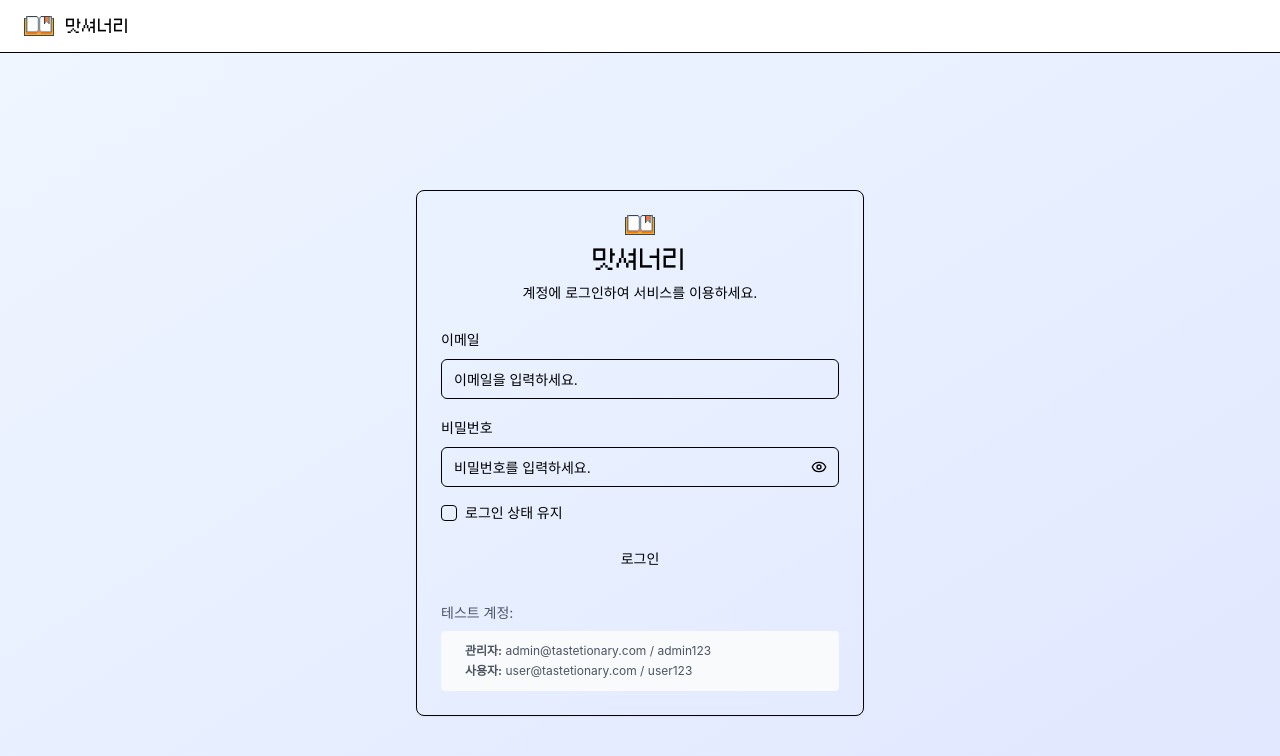
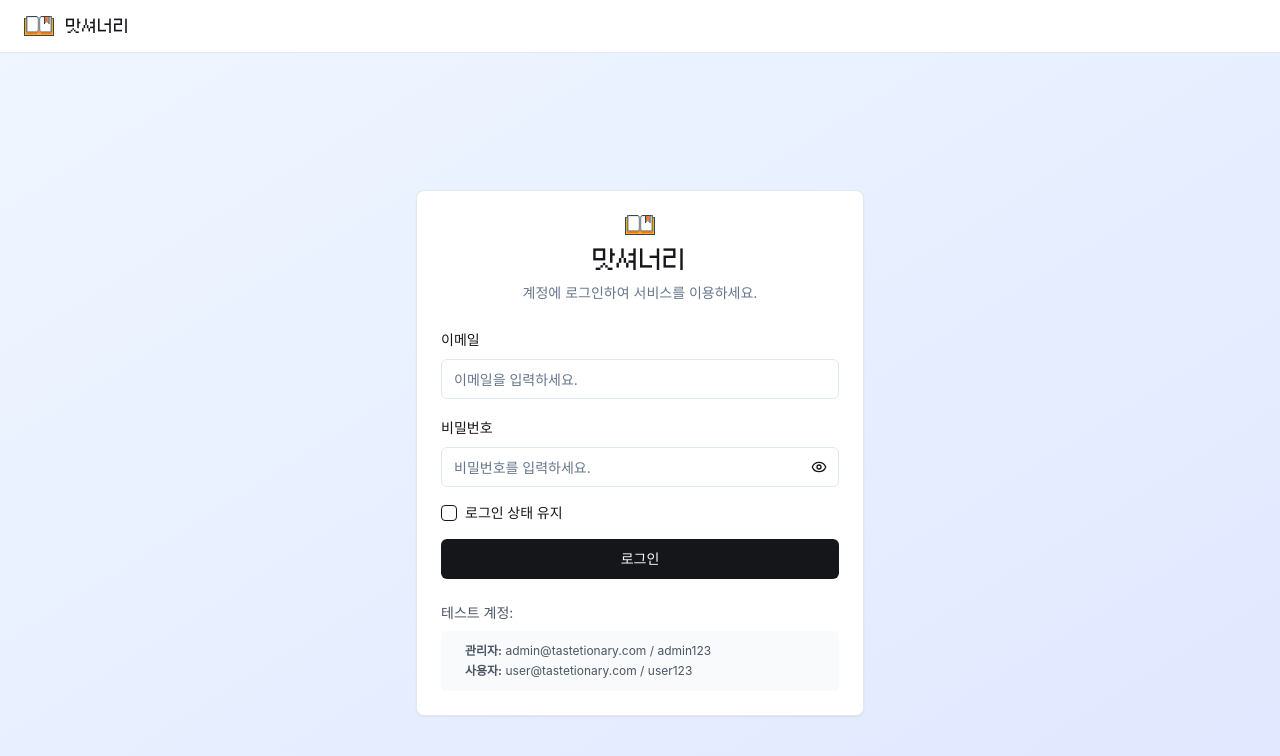
Before and after one commit to tastetionary/tastetionary-admin, a React (Vite) app: page /login in a window 1280 px wide. Shown: the top 756 px of the page. Built offline with nearby package versions, Linux system fonts and the light colour scheme; a web font is replaced by a local one.

Commit message:
fix: 기본 shadcn 변수 hsl 형식으로 수정

```diff
--- a/src/index.css
+++ b/src/index.css
@@ -20,30 +20,30 @@
 
 @layer base {
   :root {
-    --background: #ffffff;
-    --foreground: #0a0d14;
-    --card: #ffffff;
-    --card-foreground: #0a0d14;
-    --popover: #ffffff;
-    --popover-foreground: #0a0d14;
-    --primary: #1a1d24;
-    --primary-foreground: #f8fafc;
-    --secondary: #f1f5f9;
-    --secondary-foreground: #1a1d24;
-    --muted: #f1f5f9;
-    --muted-foreground: #64748b;
-    --accent: #f1f5f9;
-    --accent-foreground: #1a1d24;
-    --destructive: #ef4444;
-    --destructive-foreground: #f8fafc;
-    --border: #e2e8f0;
-    --input: #e2e8f0;
-    --ring: #0a0d14;
-    --chart-1: #f87171;
-    --chart-2: #2dd4bf;
-    --chart-3: #334155;
-    --chart-4: #fcd34d;
-    --chart-5: #fb923c;
+    --background: 0 0% 100%;
+    --foreground: 220 13% 9%;
+    --card: 0 0% 100%;
+    --card-foreground: 220 13% 9%;
+    --popover: 0 0% 100%;
+    --popover-foreground: 220 13% 9%;
+    --primary: 220 13% 9%;
+    --primary-foreground: 210 40% 98%;
+    --secondary: 210 40% 96%;
+    --secondary-foreground: 220 13% 9%;
+    --muted: 210 40% 96%;
+    --muted-foreground: 215 16% 47%;
+    --accent: 210 40% 96%;
+    --accent-foreground: 220 13% 9%;
+    --destructive: 0 84% 60%;
+    --destructive-foreground: 210 40% 98%;
+    --border: 214 32% 91%;
+    --input: 214 32% 91%;
+    --ring: 220 13% 9%;
+    --chart-1: 0 84% 60%;
+    --chart-2: 173 80% 36%;
+    --chart-3: 215 25% 27%;
+    --chart-4: 47 96% 53%;
+    --chart-5: 25 95% 53%;
     --radius: 0.5rem;
 
     /* Primary Colors */
@@ -116,25 +116,25 @@
   }
 
   .dark {
-    --background: #0a0d14;
-    --foreground: #f8fafc;
-    --card: #0a0d14;
-    --card-foreground: #f8fafc;
-    --popover: #0a0d14;
-    --popover-foreground: #f8fafc;
-    --primary: #f8fafc;
-    --primary-foreground: #1a1d24;
-    --secondary: #1a1d24;
-    --secondary-foreground: #f8fafc;
-    --muted: #1a1d24;
-    --muted-foreground: #94a3b8;
-    --accent: #1a1d24;
-    --accent-foreground: #f8fafc;
-    --destructive: #ef4444;
-    --destructive-foreground: #f8fafc;
-    --border: #1a1d24;
-    --input: #1a1d24;
-    --ring: #f8fafc;
+    --background: 220 13% 9%;
+    --foreground: 210 40% 98%;
+    --card: 220 13% 9%;
+    --card-foreground: 210 40% 98%;
+    --popover: 220 13% 9%;
+    --popover-foreground: 210 40% 98%;
+    --primary: 210 40% 98%;
+    --primary-foreground: 220 13% 9%;
+    --secondary: 220 13% 9%;
+    --secondary-foreground: 210 40% 98%;
+    --muted: 220 13% 9%;
+    --muted-foreground: 215 16% 47%;
+    --accent: 220 13% 9%;
+    --accent-foreground: 210 40% 98%;
+    --destructive: 0 84% 60%;
+    --destructive-foreground: 210 40% 98%;
+    --border: 220 13% 9%;
+    --input: 220 13% 9%;
+    --ring: 210 40% 98%;
   }
 }
 
```
